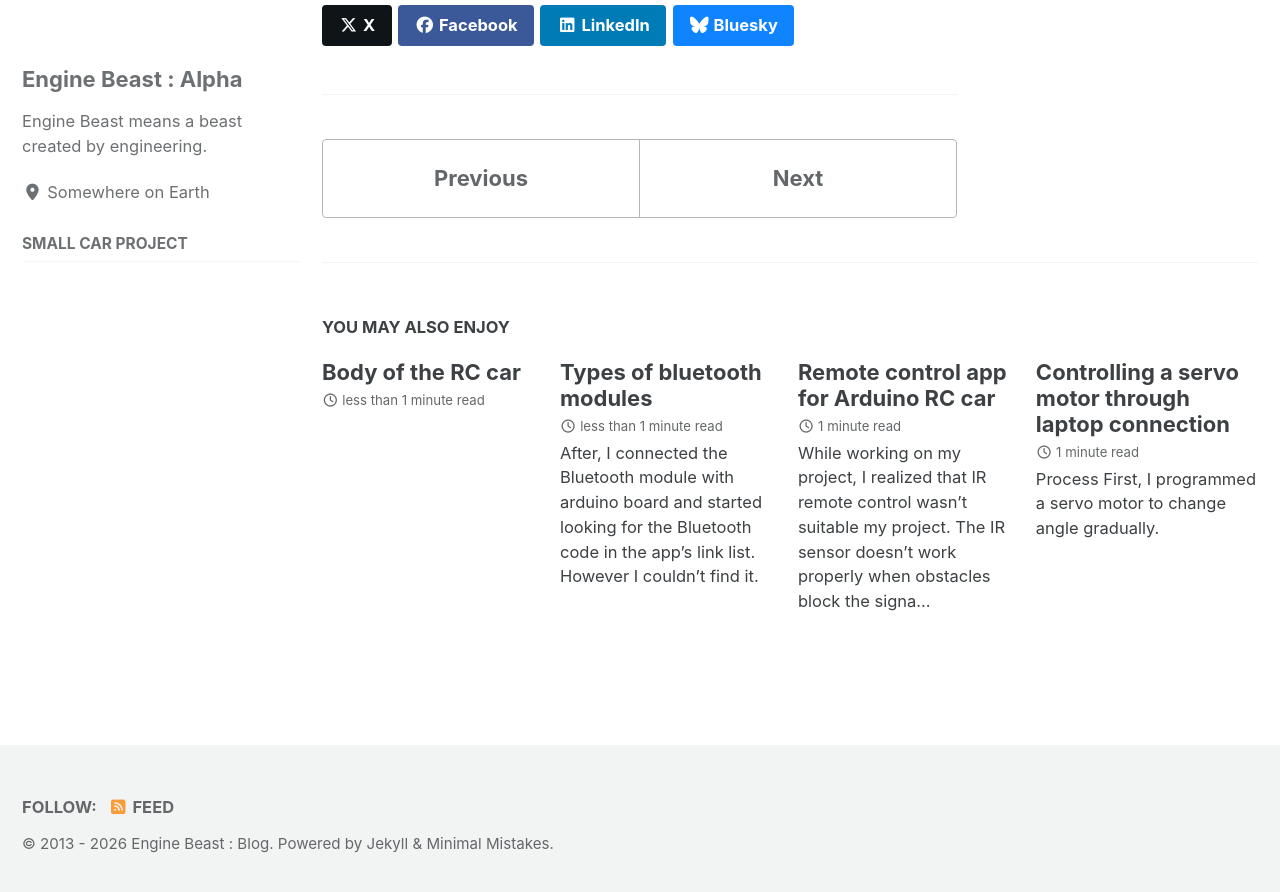
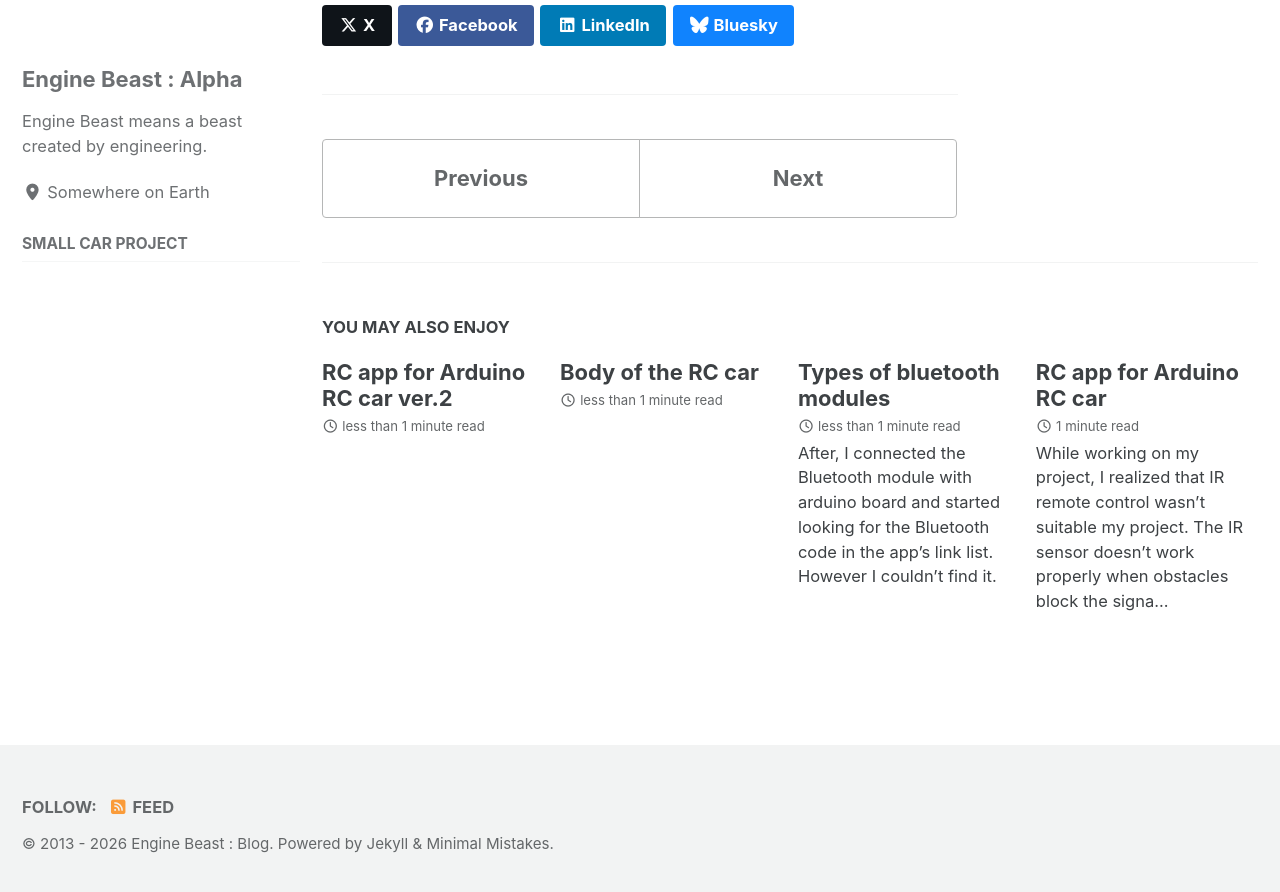
Before and after one commit to enginebeast/enginebeast.github.io, a Jekyll site: the page built from _posts/2025-09-18-smallcar.md, in a window 1280 px wide and 900 px high, scrolled down 1311 px. Shown: the top 892 px of the window. Built offline with Jekyll 4.4.1, drawn with Linux system fonts in a browser that asks for light colours; cached includes are drawn as plain includes; some of the changed text lies outside the part shown.

```diff
--- a/_posts/2025-09-18-smallcar.md
+++ b/_posts/2025-09-18-smallcar.md
@@ -6,9 +6,9 @@ Actually, my original goal was to create the autonomous mini forklift to be appl
 
 ## Building an Arduino RC car
 
-- [Remote control app for Arduino RC car](arduino_car_app)
+- [RC app for Arduino RC car](arduino_car_app)
+- [RC app for Arduino RC car](arduino_car_app2)
 - [Circuit for Arduino RC car](limit_hm)
-- Arduino code for an RC car
 - [Body of the RC car](car_body)
 
 ## Building an RC car with Raspberry Pi
--- a/_posts/2025-10-03-arduino_car_app.md
+++ b/_posts/2025-10-03-arduino_car_app.md
@@ -1,5 +1,5 @@
 ---
-title: "Remote control app for Arduino RC car"
+title: "RC app for Arduino RC car"
 categories:
   - smallcar
 comments: true
--- /dev/null
+++ b/_posts/2026-04-21-arduino_car_app2.md
@@ -0,0 +1,6 @@
+---
+title: "RC app for Arduino RC car ver.2"
+categories:
+  - smallcar
+comments: true
+---
```
